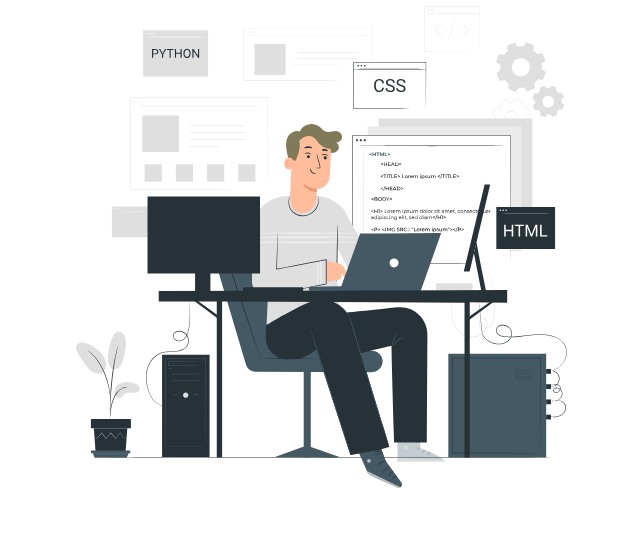
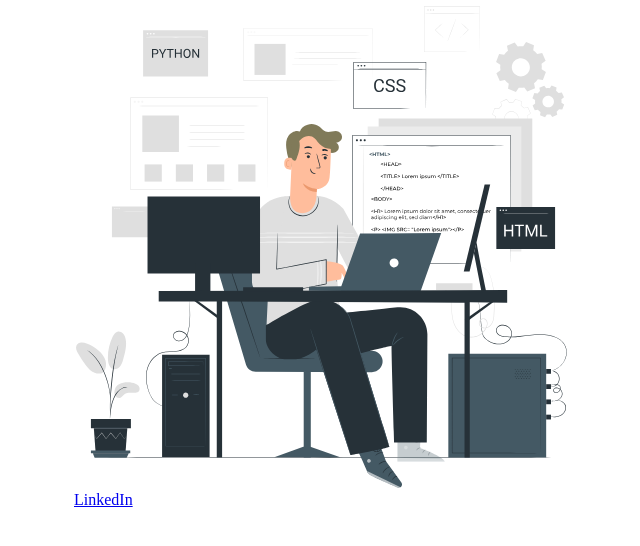
Before and after one commit to koushikromel/koushikromel1.github.io, a plain HTML site: page index.html in a window 1280 px wide. Shown: the part 78-624 px from the top of the page, without its empty margins (126-766 px from the left). Drawn offline with Linux system fonts and the light colour scheme.

Commit message:
added linkedin

```diff
--- a/index.html
+++ b/index.html
@@ -25,5 +25,6 @@
         style="width: 500px"
       />
     </div>
+    <a href="https://www.linkedin.com/in/koushikromel/">LinkedIn</a>
   </body>
 </html>
```
